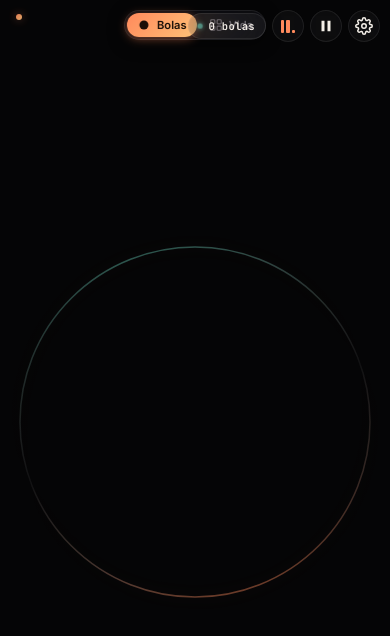
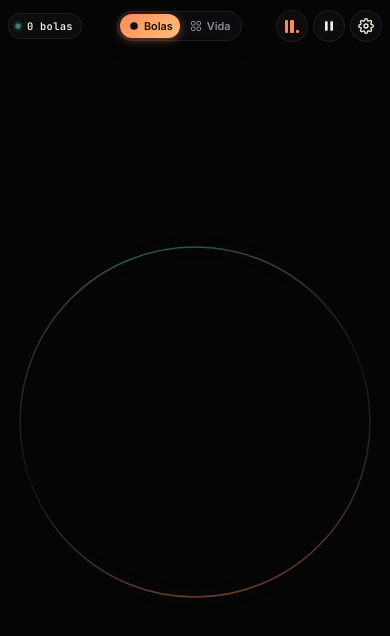
Before and after one commit to samabrllan-arch/zen, a website built with Vite: page index.html in a window 390 px wide. Built offline with nearby package versions, Linux system fonts and the light colour scheme.

Commit message:
fix: resolve mobile layout collision blocking mode switcher and add touch support

```diff
--- a/index.html
+++ b/index.html
@@ -29,9 +29,13 @@
       <canvas id="gameCanvas"></canvas>
       <div class="vignette"></div>
 
+      <!-- ═══ TOP BAR NAVIGATION & CONTROLS ═══ -->
+      <header class="top-nav">
+        <div class="top-nav-left">
           <div class="brand-mark" aria-hidden="true"><span class="brand-dot"></span><span id="brand-text">zen</span></div>
+          <span class="hud-badge"><span class="hud-dot"></span><span id="ball-counter">0 bolas</span></span>
+        </div>
 
-      <!-- ═══ MODE SELECTOR ═══ -->
         <div class="mode-pill" id="mode-switcher">
           <button class="mode-pill-btn active" data-mode="bouncing" id="btn-mode-bouncing" title="Modo Bolas Zen">
             <svg viewBox="0 0 24 24" fill="currentColor" class="pill-icon"><circle cx="12" cy="12" r="7"/></svg>
@@ -48,9 +52,7 @@
           </button>
         </div>
 
-      <!-- ═══ HUD & FLOATING BUTTONS ═══ -->
-      <div class="hud">
-        <span class="hud-badge"><span class="hud-dot"></span><span id="ball-counter">0 bolas</span></span>
+        <div class="top-nav-right">
           <button id="btn-audio" class="floating-btn active" title="Sonido Melódico Zen (Silenciar / Activar)">
             <div class="audio-bars" aria-hidden="true">
               <span></span><span></span><span></span>
@@ -69,6 +71,7 @@
             </svg>
           </button>
         </div>
+      </header>
 
       <!-- ═══ CONWAY QUICK FLOATING TOOLBAR ═══ -->
       <div id="conway-bar" class="conway-bar hidden">
--- a/src/main.js
+++ b/src/main.js
@@ -78,8 +78,18 @@ function setMode(mode) {
   saveSettings();
 }
 
-btnModeBouncing.addEventListener('click', () => setMode('bouncing'));
-btnModeConway.addEventListener('click', () => setMode('conway'));
+const onModeBtnTouch = (mode, e) => {
+  if (e) {
+    e.stopPropagation();
+  }
+  setMode(mode);
+};
+
+btnModeBouncing.addEventListener('pointerdown', (e) => onModeBtnTouch('bouncing', e));
+btnModeBouncing.addEventListener('click', (e) => onModeBtnTouch('bouncing', e));
+
+btnModeConway.addEventListener('pointerdown', (e) => onModeBtnTouch('conway', e));
+btnModeConway.addEventListener('click', (e) => onModeBtnTouch('conway', e));
 
 // ═══ CANVAS INTERACTION ═══
 function getCanvasCoords(e) {
--- a/src/style.css
+++ b/src/style.css
@@ -176,11 +176,43 @@ body {
   transition: background 0.4s ease;
 }
 
+/* ═══ TOP BAR NAVIGATION & CONTROLS ═══ */
+.top-nav {
+  position: absolute;
+  top: 0;
+  left: 0;
+  right: 0;
+  z-index: 25;
+  display: flex;
+  align-items: center;
+  justify-content: space-between;
+  padding: 14px 16px;
+  pointer-events: none;
+  box-sizing: border-box;
+}
+
+.top-nav > * {
+  pointer-events: auto;
+}
+
+.top-nav-left {
+  display: flex;
+  align-items: center;
+  gap: 12px;
+  flex: 1 1 0%;
+  justify-content: flex-start;
+  min-width: 0;
+}
+
+.top-nav-right {
+  display: flex;
+  align-items: center;
+  gap: 10px;
+  flex: 1 1 0%;
+  justify-content: flex-end;
+}
+
 .brand-mark {
-  position: absolute;
-  top: 14px;
-  left: 16px;
-  z-index: 20;
   display: flex;
   align-items: center;
   gap: 7px;
@@ -191,6 +223,7 @@ body {
   color: var(--text-1);
   opacity: 0.88;
   pointer-events: none;
+  white-space: nowrap;
 }
 
 .brand-dot {
@@ -204,11 +237,6 @@ body {
 
 /* ═══ MODE SELECTOR ═══ */
 .mode-pill {
-  position: absolute;
-  top: 14px;
-  left: 50%;
-  transform: translateX(-50%);
-  z-index: 20;
   display: flex;
   background: var(--bg-surface-glass);
   backdrop-filter: blur(var(--glass-blur));
@@ -218,6 +246,7 @@ body {
   padding: 3px;
   box-shadow: 0 4px 16px var(--shadow);
   gap: 2px;
+  flex-shrink: 0;
 }
 
 .mode-pill-btn {
@@ -233,6 +262,7 @@ body {
   font-size: 0.76rem;
   font-weight: 600;
   cursor: pointer;
+  touch-action: manipulation;
   transition: all 0.2s cubic-bezier(0.2, 0.8, 0.2, 1);
 }
 
@@ -240,6 +270,11 @@ body {
   width: 14px;
   height: 14px;
   transition: transform 0.2s;
+  pointer-events: none;
+}
+
+.mode-pill-btn span {
+  pointer-events: none;
 }
 
 .mode-pill-btn:hover {
@@ -260,15 +295,9 @@ body {
   transform: scale(1.1);
 }
 
-/* ═══ HUD & FLOATING BUTTONS ═══ */
+/* ═══ HUD BADGE & FLOATING BUTTONS ═══ */
 .hud {
-  position: absolute;
-  top: 14px;
-  right: 16px;
-  z-index: 20;
-  display: flex;
-  align-items: center;
-  gap: 10px;
+  display: contents;
 }
 
 .hud-badge {
@@ -1097,34 +1126,64 @@ input:focus-visible+.big-track {
 
 /* ═══ RESPONSIVE ═══ */
 @media (max-width: 600px) {
-  .brand-mark span:not(.brand-dot) {
+  .top-nav {
+    padding: 10px 8px;
+  }
+
+  .top-nav-left {
+    gap: 0;
+    flex: 0 1 auto;
+    max-width: 32%;
+  }
+
+  .brand-mark {
     display: none;
   }
 
-  .hud {
-    gap: 6px;
-    right: 10px;
-    top: 10px;
+  .hud-badge {
+    padding: 5px 8px 5px 6px;
+    font-size: 0.65rem;
+    max-width: 110px;
+    white-space: nowrap;
+    overflow: hidden;
+    text-overflow: ellipsis;
   }
 
-  .hud-badge {
-    padding: 5px 10px 5px 8px;
-    font-size: 0.66rem;
+  .hud-badge #ball-counter {
+    font-size: 0.65rem;
   }
 
   .mode-pill {
-    top: 10px;
     padding: 2px;
+    gap: 2px;
   }
 
   .mode-pill-btn {
-    padding: 5px 10px;
-    font-size: 0.7rem;
+    padding: 5px 8px;
+    font-size: 0.68rem;
+    gap: 4px;
+    touch-action: manipulation;
+  }
+
+  .mode-pill-btn .pill-icon {
+    width: 12px;
+    height: 12px;
+  }
+
+  .top-nav-right {
+    gap: 5px;
+    flex: 0 1 auto;
   }
 
   .floating-btn {
     width: 32px;
     height: 32px;
+    touch-action: manipulation;
+  }
+
+  .floating-btn svg {
+    width: 16px;
+    height: 16px;
   }
 
   .conway-bar {
@@ -1136,5 +1195,6 @@ input:focus-visible+.big-track {
   .conway-btn {
     padding: 6px 10px;
     font-size: 0.7rem;
+    touch-action: manipulation;
   }
 }
```
Lines whose indentation alone changed are shown as unchanged.
